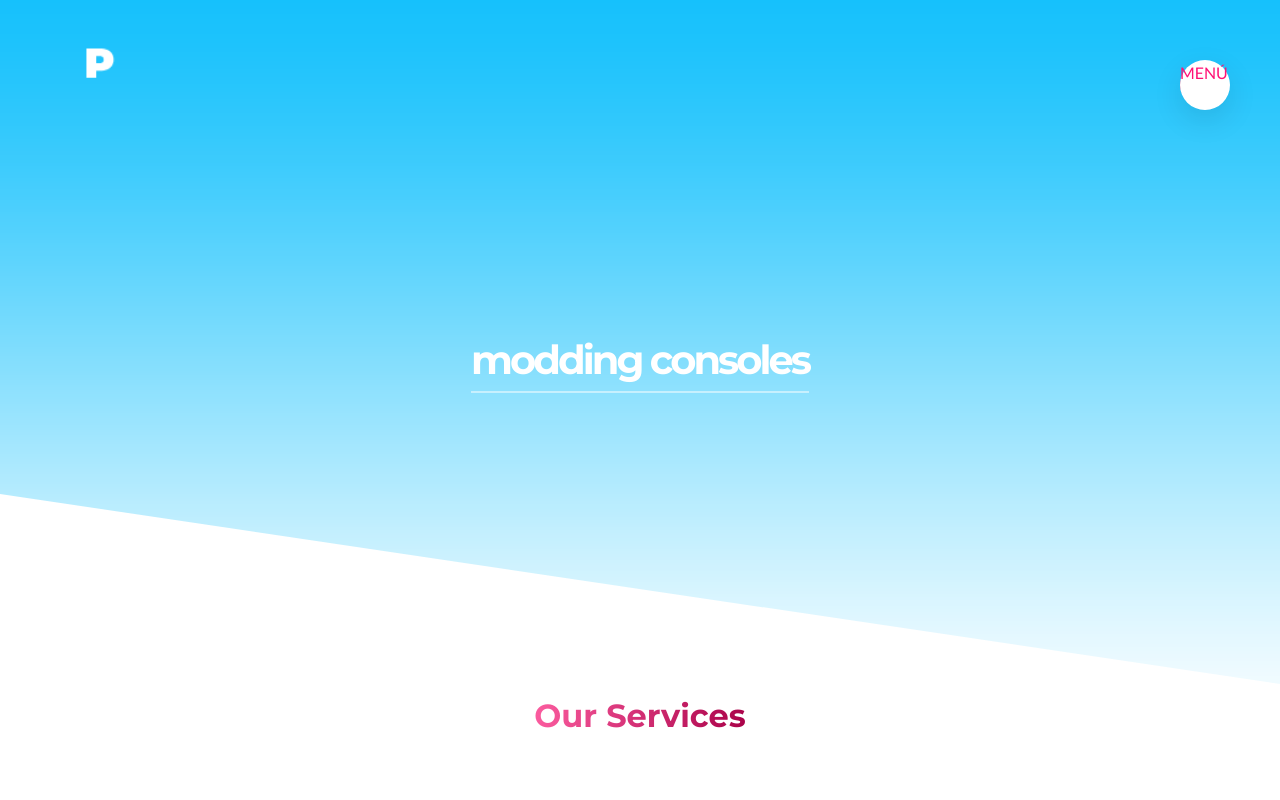
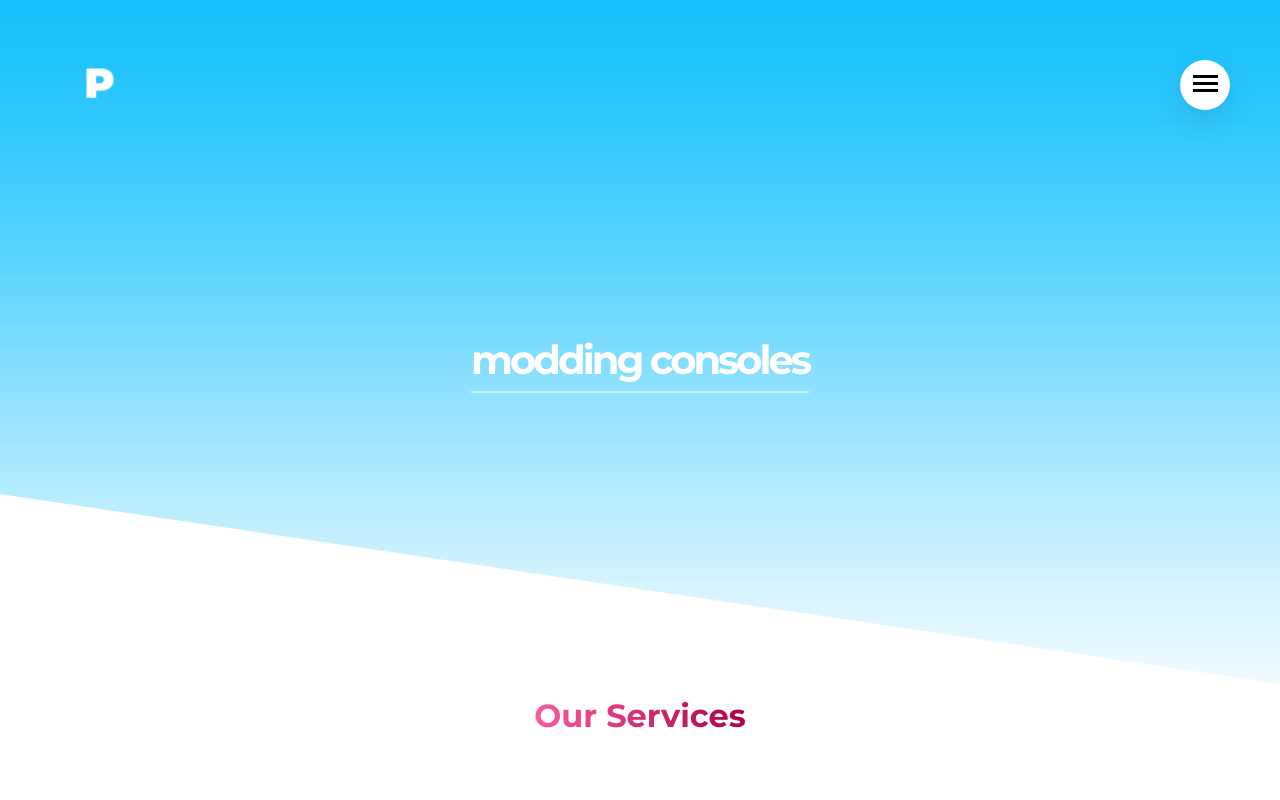
Before and after one commit to Noctturne/BRVO-modding-lp, a website: page index.html in a window 1280 px wide. Shown: the top 800 px of the page. Drawn offline with Linux system fonts and the light colour scheme; a web font is replaced by a local one.

Commit message:
Menu icon animation

```diff
--- a/index.html
+++ b/index.html
@@ -17,7 +17,9 @@
     <body>
         <div class="navbar">
             <input type="checkbox" class="navbar__checkbox" id="navbar-toggle">
-            <label for="navbar-toggle" class="navbar__button"> MENÚ</label>
+            <label for="navbar-toggle" class="navbar__button">
+                <span class="navbar__icon">&nbsp;</span>
+            </label>
             <div class="navbar__background">&nbsp;</div>
 
             <nav class="navbar__nav">
--- a/src/sass/components/_navbar.scss
+++ b/src/sass/components/_navbar.scss
@@ -6,6 +6,7 @@
     &__button {
         background-color: $color-white;
         color:$color-secondary ;
+        text-align: center;
         height: 5rem;
         width: 5rem;
         position: fixed;
@@ -14,6 +15,7 @@
         border-radius: 50%;
         box-shadow: 0 1rem 3rem rgba($color-black, .1);
         z-index: 2000;
+        cursor: pointer;
     }
 
     &__background {
@@ -71,4 +73,43 @@
         opacity: 1;
         width: 100%;
     }
+
+    &__icon {
+        position: relative;
+        margin-top: 2.2rem;
+
+        // Making bars icon
+        &, &::before, &::after {
+            width: 2.5rem;
+            height: 3px;
+            background-color: $color-black;
+            display: inline-block;
+        }
+
+        &::before, &::after {
+            content: "";
+            position: absolute;
+            left: 0;
+            transition: all .2s;
+
+        }
+
+        &::before { top: -0.7rem; }
+        &::after { top: 0.7rem; }
+    }
+
+    // Making close icon
+    &__checkbox:checked + &__button &__icon {
+        background-color: transparent;
+    }
+
+    &__checkbox:checked + &__button &__icon::before {
+        top: 0;
+        transform: rotate(135deg);
+    }
+
+    &__checkbox:checked + &__button &__icon::after {
+        top: 0;
+        transform: rotate(-135deg);
+    }
 }
--- a/src/sass/layout/_header.scss
+++ b/src/sass/layout/_header.scss
@@ -8,7 +8,7 @@
 
     &__logo-box{
         position: absolute;
-        top: 3.5rem;
+        top: 5.5rem;
         left: 4rem;
     }
 
```
Also changed, not shown: src/css/style.css.
